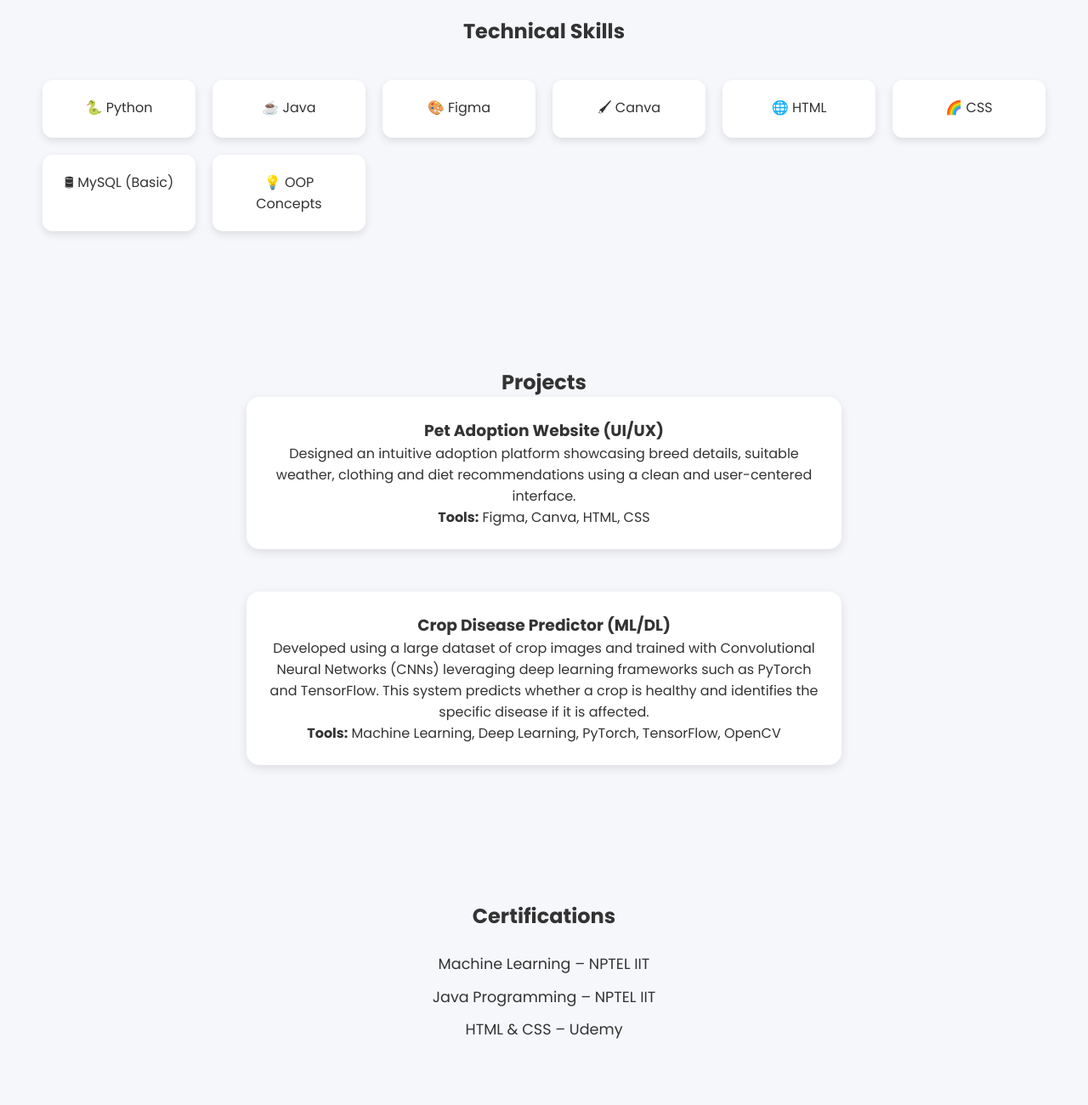
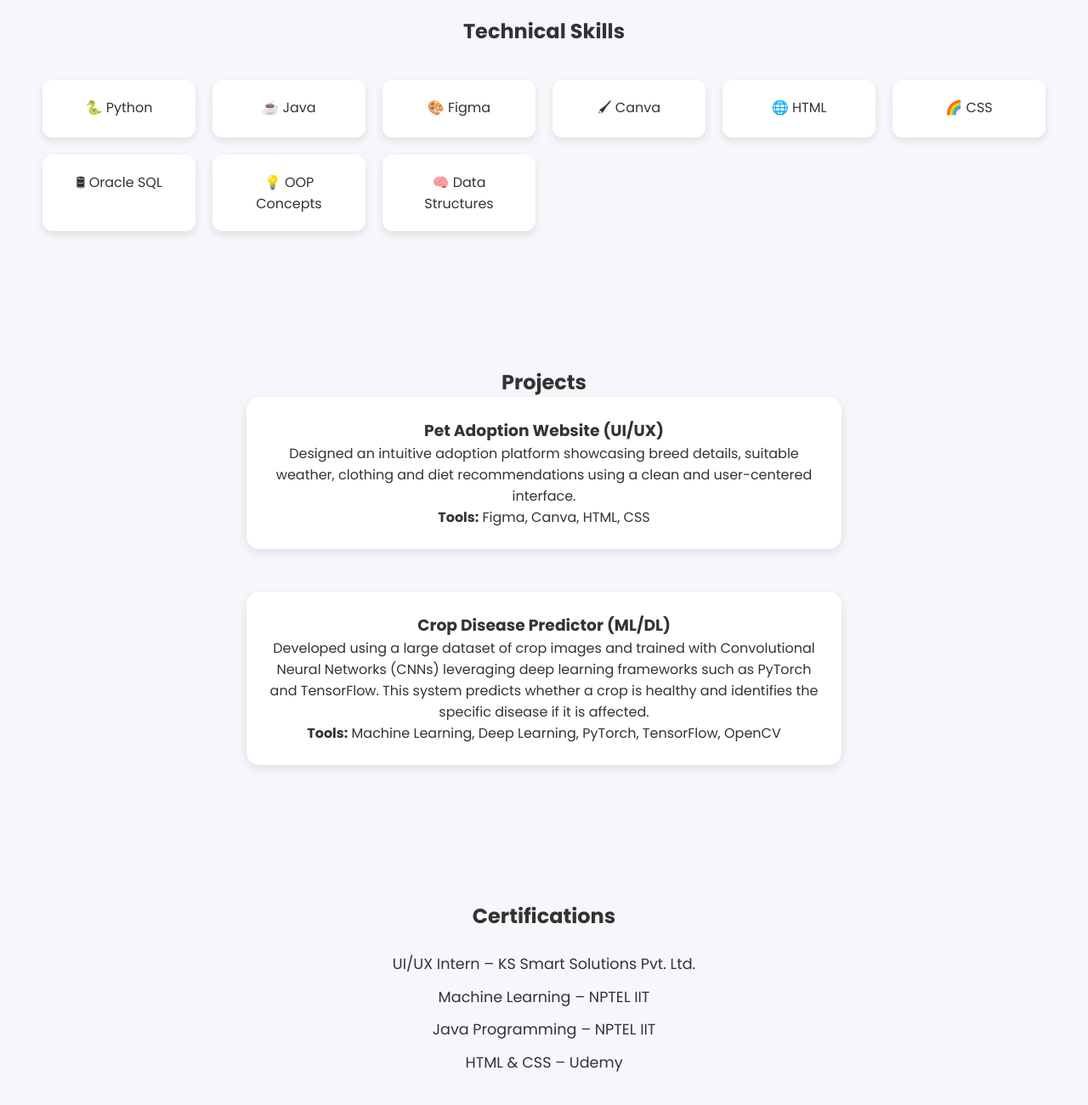
Before and after one commit to chavali-sindhu/chavali_sindhu_portfolio, a plain HTML site: page index.html in a window 1280 px wide. Shown: the part 1106-2406 px from the top of the page at 85% size. Drawn offline with Linux system fonts and the light colour scheme.

Commit message:
Update index.html

```diff
--- a/index.html
+++ b/index.html
@@ -70,8 +70,10 @@
       <div class="card">🖌 Canva</div>
       <div class="card">🌐 HTML</div>
       <div class="card">🌈 CSS</div>
-      <div class="card">🛢 MySQL (Basic)</div>
+      <div class="card">🛢 Oracle SQL</div>
       <div class="card">💡 OOP Concepts</div>
+      <div class="card">🧠 Data Structures</div>
+
     </div>
   </section>
 
@@ -101,6 +103,7 @@
     <h2>Certifications</h2>
 
     <ul class="cert-list">
+      <li>UI/UX Intern – KS Smart Solutions Pvt. Ltd.</li>
       <li>Machine Learning – NPTEL IIT</li>
       <li>Java Programming – NPTEL IIT</li>
       <li>HTML & CSS – Udemy</li>
```
